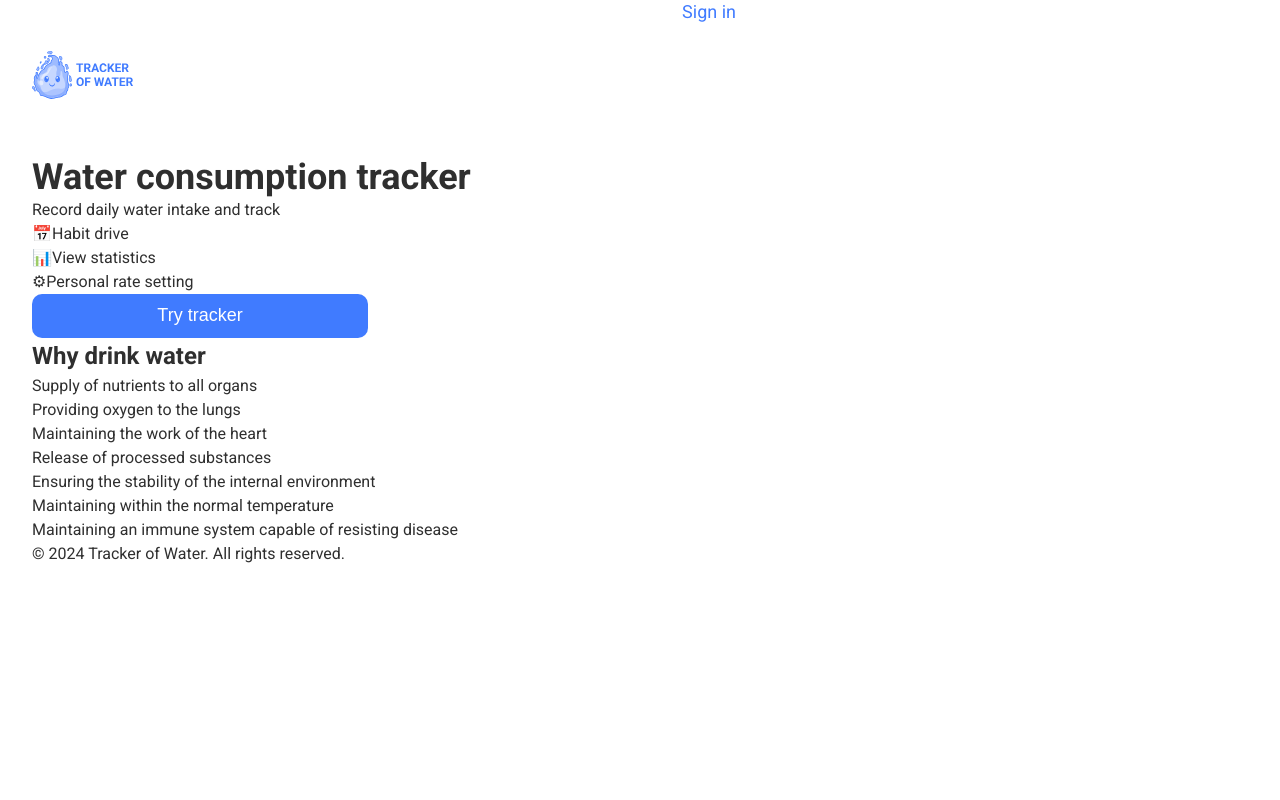
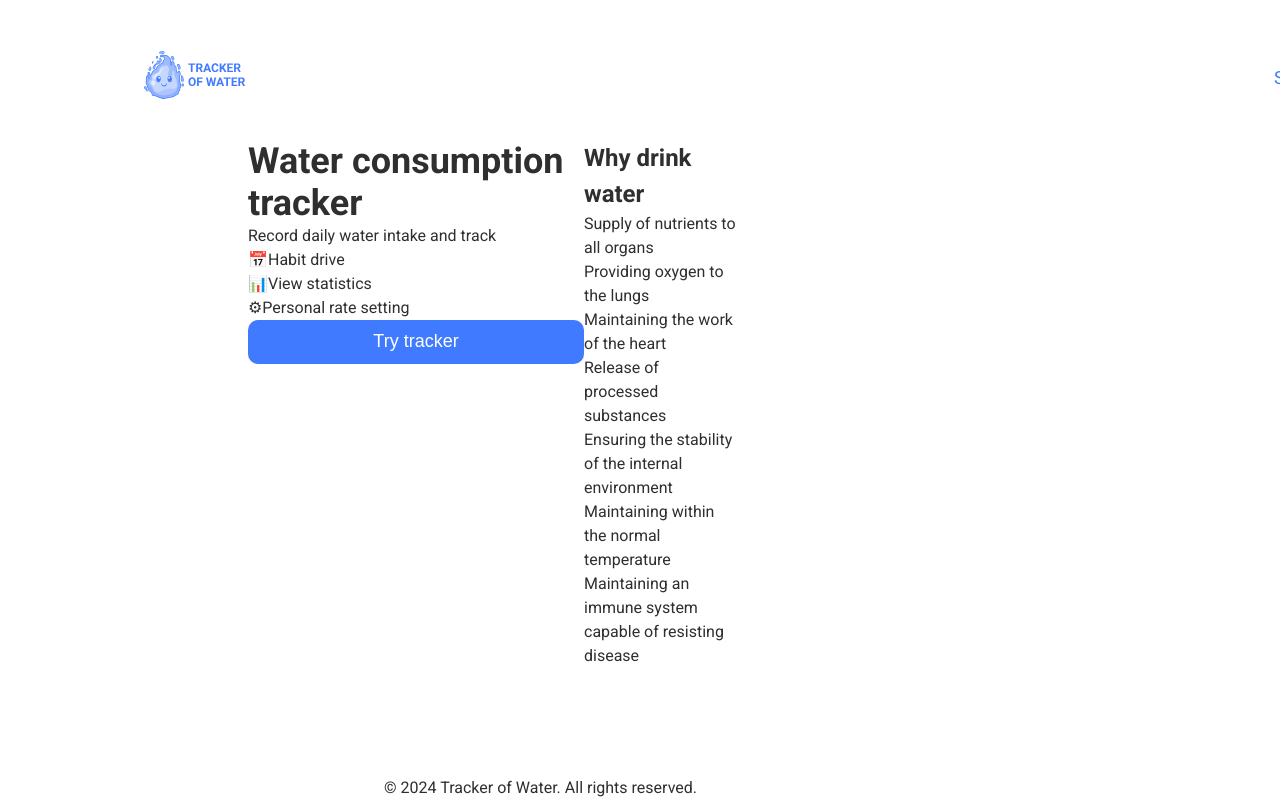
Before and after one commit to yana-kozlova/WaterTracker-front, a React (Vite) app: page / in a window 1280 px wide. Built offline with nearby package versions, Linux system fonts and the light colour scheme.

Commit message:
css
update css + userLogo

```diff
--- a/src/components/Header/Header.jsx
+++ b/src/components/Header/Header.jsx
@@ -1,5 +1,6 @@
 import css from "./Header.module.css"
 import Logo from "../Logo/Logo";
+import UserLogo from "../UserLogo/UserLogo"
 
 export default function Header() {
   return (
@@ -11,6 +12,7 @@ export default function Header() {
         <nav className={css.nav}>
           <a href="/signin" className={css.navLink}>
             Sign in
+            <UserLogo  />
           </a>
         </nav>
       </div>
--- a/src/components/Header/Header.module.css
+++ b/src/components/Header/Header.module.css
@@ -1,8 +1,22 @@
 .header {
-  max-width: 1216px;
+position: fixed;
+top: 0;
 }
 
 .container {
+  width: 1216px;
   display: flex;
   justify-content: space-between;
+  align-items: center;
+  margin-left: 112px;
 }
+
+
+.navLink {
+display: flex;
+align-items: center;
+}
+
+.nav {
+
+}
--- a/src/components/Logo/Logo.module.css
+++ b/src/components/Logo/Logo.module.css
@@ -1,4 +1,4 @@
 .iconLogo {
-  width: 102px;
-  height: auto;
+width: 102px;
+height: 48;
 }
--- a/src/components/UserLogo/UserLogo.jsx
+++ b/src/components/UserLogo/UserLogo.jsx
@@ -0,0 +1,9 @@
+import css from "./UserLogo.module.css";
+import Icon from '../Svg/Svg';
+
+
+export default function Logo() {
+  return (
+    <Icon name="icon-User" size="100%" color="curentColor" className={css.iconLogo} />
+  );
+}
--- a/src/components/UserLogo/UserLogo.module.css
+++ b/src/components/UserLogo/UserLogo.module.css
@@ -0,0 +1,5 @@
+.iconLogo {
+width: 24px;
+height: auto;
+margin-left: 8px;
+}
--- a/src/pages/WelcomePage/WelcomePage.jsx
+++ b/src/pages/WelcomePage/WelcomePage.jsx
@@ -1,4 +1,3 @@
-
 import css from "./WelcomePage.module.css"
 import Header from "../../components/Header/Header"
 import TryTrackerButton from "../../components/Buttons/TryTrackerButton/TryTrackerButton"
@@ -6,34 +5,32 @@ import TryTrackerButton from "../../components/Buttons/TryTrackerButton/TryTrack
 export default function WelcomePage() {
   return (
     <>
-      <Header/>
+      <Header />
       <main className={css.main}>
         <div className={css.container}>
-  <section className="hero">
-    <div className="hero-content">
-      <h1 className="hero-title">Water consumption tracker</h1>
-      <p className="hero-subtitle">
+          <section className={css.hero}>
+            <div className={css.heroContent}>
+              <h1 className={css.heroTitle}>Water consumption tracker</h1>
+              <p className={css.heroSubtitle}>
                 Record daily water intake and track
               </p>
-      <ul className="benefits">
-        <li className="benefit">
-          <span className="icon">&#128197;</span>
-          <span className="text">Habit drive</span>
+              <ul className={css.benefits}>
+                <li className={css.benefit}>
+                  <span className={css.icon}>&#128197;</span>
+                  <span className={css.text}>Habit drive</span>
                 </li>
-        <li className="benefit">
-          <span className="icon">&#128202;</span>
-          <span className="text">View statistics</span>
+                <li className={css.benefit}>
+                  <span className={css.icon}>&#128202;</span>
+                  <span className={css.text}>View statistics</span>
                 </li>
-        <li className="benefit">
-          <span className="icon">&#9881;</span>
-          <span className="text">Personal rate setting</span>
+                <li className={css.benefit}>
+                  <span className={css.icon}>&#9881;</span>
+                  <span className={css.text}>Personal rate setting</span>
                 </li>
               </ul>
-
-      <TryTrackerButton/>
+              <TryTrackerButton />
             </div>
-
-    <aside className="why-drink-water">
+            <aside className={css.wyDrinkWater}>
               <h2>Why drink water</h2>
               <ul>
                 <li>Supply of nutrients to all organs</li>
@@ -50,8 +47,8 @@ export default function WelcomePage() {
 
       </main>
 
-      <footer className="footer">
-        <div className="container">
+      <footer className={css.footer}>
+        <div className={css.container}>
           <p>&copy; 2024 Tracker of Water. All rights reserved.</p>
         </div>
       </footer>
--- a/src/pages/WelcomePage/WelcomePage.module.css
+++ b/src/pages/WelcomePage/WelcomePage.module.css
@@ -1,42 +1,17 @@
 .container {
-  display: flex;
-  flex-wrap: wrap;
-  justify-content: space-between;
+display: flex;
+  width: 100%;
 }
 
 .hero {
   display: flex;
-  flex-wrap: wrap;
-  gap: 20px;
+width: 1014px;
+margin-top: 140px;
+margin-left: 216px ;
+
 }
-
-.hero-content {
-  flex: 1;
-  min-width: 300px;
+.footer {
+  position: absolute;
+  left: 30%;
+  bottom: 0;
 }
-
-.why-drink-water {
-  flex: 1;
-  min-width: 300px;
-  padding: 20px;
-  background-color: #f4f4f4;
-}
-
-.benefits {
-  padding-left: 0;
-  margin: 0;
-  list-style-type: none;
-}
-
-.benefit {
-  display: flex;
-  align-items: center;
-}
-
-.icon {
-  margin-right: 10px;
-}
-
-.text {
-  font-size: 1rem;
-}
```
Also changed, not shown: public/icons.svg. Lines whose indentation alone changed are shown as unchanged.
